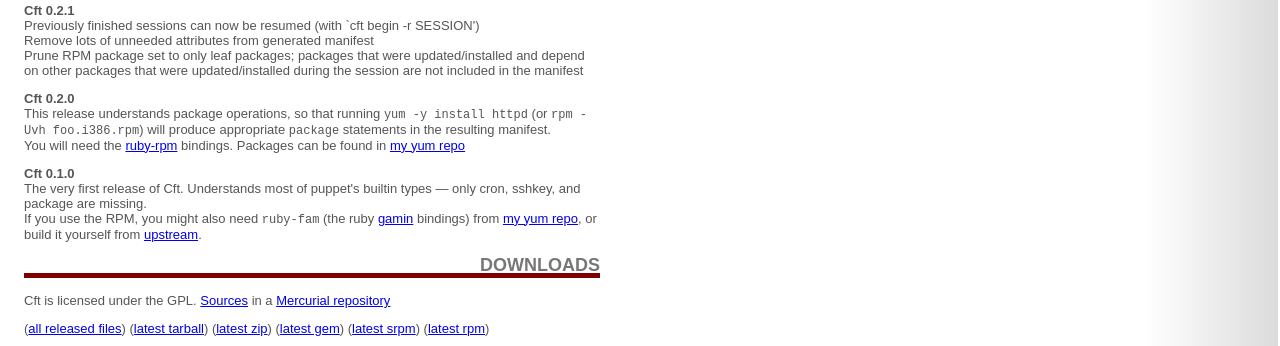
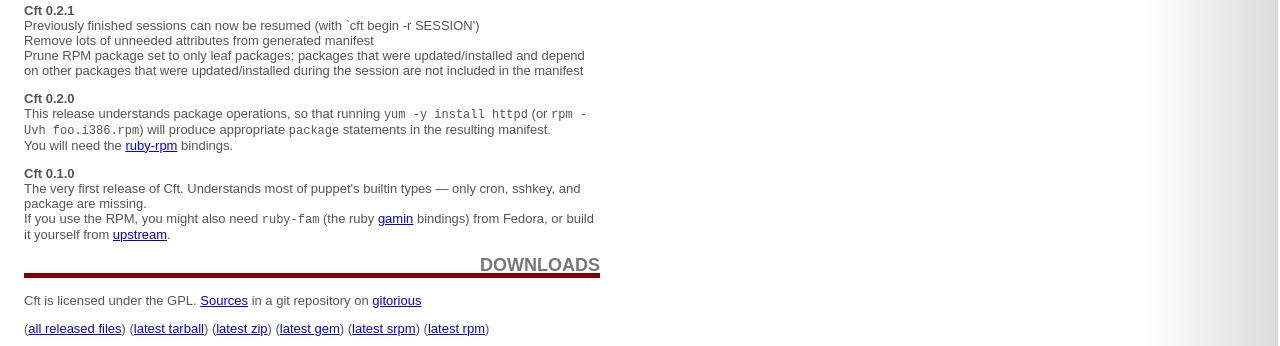
Before and after one commit to lutter/cft, a plain HTML site: page doc/site/index.html in a window 1280 px wide. Shown: the part 1262-1608 px from the top of the page. Drawn offline with Linux system fonts and the light colour scheme.

Commit message:
doc/site/index.html: updated
  * point to git repos on gitorious, instead of old hg repos
  * do not mention my terribly outdated personal yum repo

```diff
--- a/doc/site/index.html
+++ b/doc/site/index.html
@@ -143,23 +143,21 @@ the resulting manifest.<br/>
 
 You will need the <a
 href="http://rubyforge.org/projects/ruby-rpm/">ruby-rpm</a>
-bindings. Packages can be found in <a
-href="http://people.redhat.com/dlutter/yum">my yum repo</a>
+bindings.
 
 <p><b>Cft 0.1.0</b><br/>
 The very first release of Cft. Understands most of puppet's builtin types
 &mdash; only cron, sshkey, and package are missing.<br/>
 If you use the RPM, you might
-also need <tt>ruby-fam</tt> (the ruby <a href="http://www.gnome.org/~veillard/gamin/">gamin</a> bindings) from <a
-href="http://people.redhat.com/dlutter/yum">my yum repo</a>, or build it
+also need <tt>ruby-fam</tt> (the ruby <a href="http://www.gnome.org/~veillard/gamin/">gamin</a> bindings) from Fedora, or build it
 yourself from <a href="http://pablotron.org/software/fam-ruby/">upstream</a>.
 </p>
 
 <h2 id="downloads">Downloads</h2>
 <p>
 Cft is licensed under the GPL. <A
-HREF="http://hg.et.redhat.com/hg/emd/applications/cft">Sources</A> in a <A HREF="http://hg.et.redhat.com/hg/emd/applications/cft">Mercurial
-repository</A>
+HREF="http://gitorious.org/cft/cft">Sources</A> in
+a git repository on <A HREF="http://gitorious.org/cft">gitorious</A>
 </p>
 
 <p>(<a href="download/">all released files</a>)
@@ -205,7 +203,7 @@ I will have to rely on help from others for most of the work there. If you
 are using (or trying to use) Cft on one of those OS's, drop me a line.
 </p>
 
-
+<!--
 <p>
 <B>How do I install cft?</B><br/>
 The easiest way is to enable the appropriate branch of <a
@@ -214,6 +212,7 @@ and installing from there. The repo should always have proper packages of
 cft and its dependencies, as long as they are not part ofhte base
 distribution.
 </p>
+-->
 
 <p>
 <B>How can I contribute?</B><br/>
@@ -223,7 +222,7 @@ list.
 </p>
 
 <h2 id="contact">Contact</h2>
-<p>Cft is written and maintained by <A HREF="mailto:dlutter (AT) redhat
+<p>Cft is written and maintained by <A HREF="mailto:lutter (AT) redhat
 /dot/ COM">David Lutterkort</A>.
 </p>
 <p>
@@ -246,7 +245,7 @@ you free to focus on the result you need to achieve.</p>
 <div class="callout-2">
 <h2>Downloads</h2>
 <p><A
-HREF="http://hg.et.redhat.com/hg/emd/applications/cft">Sources</A><br/>
+HREF="http://gitorious.org/cft/cft">Sources</A><br/>
    <a href="download/">All released files</a><br/>
    <a href="download/cft-latest.tgz">Latest tarball</A>&nbsp;|&nbsp;<a href="download/cft-latest.zip">zip</A>&nbsp;|&nbsp;<a href="download/cft-latest.gem">gem</A>&nbsp;|&nbsp;<a href="download/cft-latest.src.rpm">srpm</A>&nbsp;|&nbsp;<a href="download/cft-latest.noarch.rpm">rpm</A>
 </p>
```
